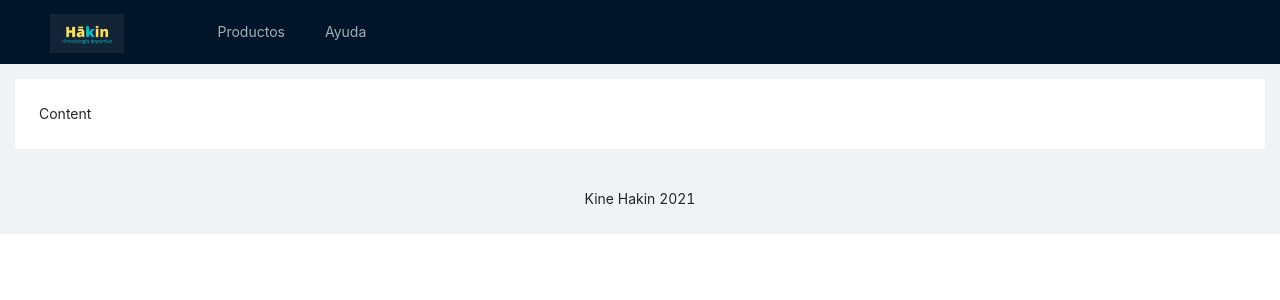
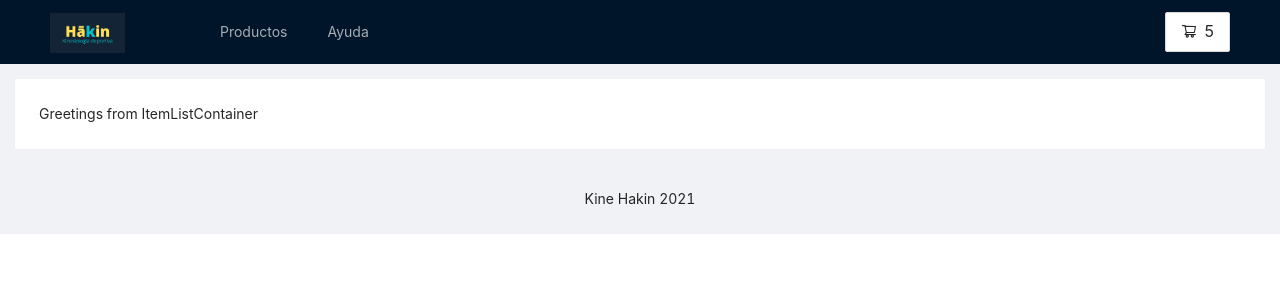
Before and after one commit to mihailpozarski/hakin-pozarski, a React (Create React App) app: page / in a window 1280 px wide. Shown: the top 300 px of the page. Built offline with nearby package versions, Linux system fonts and the light colour scheme.

Commit message:
feat(Components): add CartWidget and ItemListContainer

```diff
--- a/src/App.js
+++ b/src/App.js
@@ -1,6 +1,7 @@
 import './App.css';
 import { Layout, Card } from 'antd';
 import NavBar from './components/NavBar';
+import ItemListContainer from './components/ItemListContainer';
 
 const { Header, Footer, Content } = Layout;
 
@@ -13,10 +14,12 @@ function App() {
         </Header>
         <Content>
           <Card style={{ margin: '1em 1em' }}>
-            Content
+            <ItemListContainer greetings="Greetings from ItemListContainer" />
           </Card>
         </Content>
-        <Footer style={{ textAlign: 'center' }}>Kine Hakin 2021</Footer>
+        <Footer style={{ textAlign: 'center' }}>
+          Kine Hakin 2021
+        </Footer>
       </Layout>
     </>
   );
--- /dev/null
+++ b/src/components/CartWidget.jsx
@@ -0,0 +1,13 @@
+import { ShoppingCartOutlined } from '@ant-design/icons';
+import { Button } from 'antd';
+
+const CartWidget = () => {
+    return (
+        <Button size="large" type="secondary">
+            <ShoppingCartOutlined />
+            <span>5</span>
+        </Button>
+    );
+}
+
+export default CartWidget;
--- /dev/null
+++ b/src/components/ItemListContainer.jsx
@@ -0,0 +1,9 @@
+const ItemListContainer = ({ greetings }) => {
+    return (
+        <div>
+            { greetings }
+        </div>
+    );
+};
+
+export default ItemListContainer;
--- a/src/components/NavBar.jsx
+++ b/src/components/NavBar.jsx
@@ -1,20 +1,19 @@
 import logo from '../hakin_logo.png'
-import React from "react";
 import { Menu, Row, Col } from "antd";
+import CartWidget from './CartWidget';
+const { SubMenu } = Menu
 
-const { SubMenu } = Menu
 const logo_style = {
   color: '#ffffff'
 }
 
 const NavBar = () => {
   return (
-    <>
-      <Row>
-        <Col span={3} style={ logo_style }>
+    <Row align="middle">
+      <Col flex="150px" style={ logo_style }>
         <img src={logo} alt="logo" width="50%"/>
       </Col>
-        <Col span={21}>
+      <Col flex="auto">
       <Menu theme="dark" mode="horizontal" defaultSelectedKeys={['1']}>
         <SubMenu key="SubMenu" title="Productos">
           <Menu.ItemGroup title="Ejecicios">
@@ -26,12 +25,13 @@ const NavBar = () => {
             <Menu.Item key="muñequeras">Muñequeras</Menu.Item>
           </Menu.ItemGroup>
         </SubMenu>
-          <Menu.Item key={'store'}>{`Ayuda`}</Menu.Item>
+        <Menu.Item key={'store'}>Ayuda</Menu.Item>
       </Menu>
       </Col>
+      <Col >
+        <CartWidget/>
+      </Col>
     </Row>
-
-    </>
   );
 }
 
```
Lines whose indentation alone changed are shown as unchanged.
